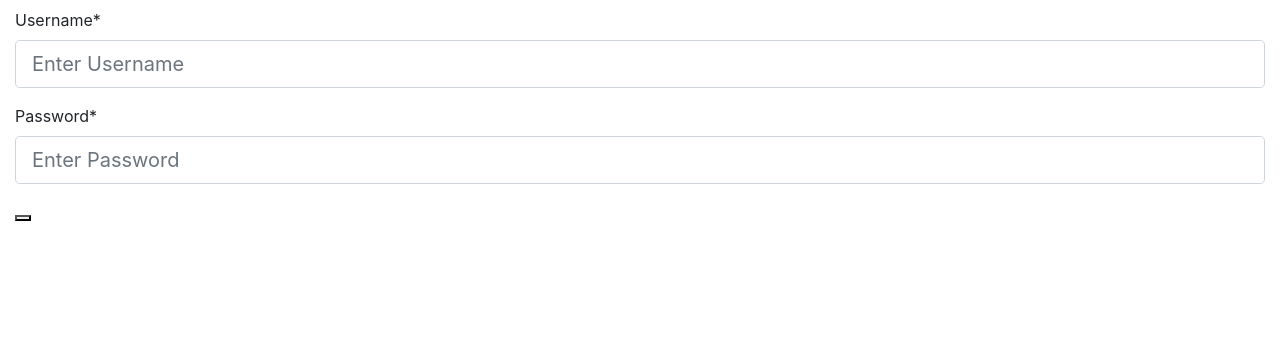
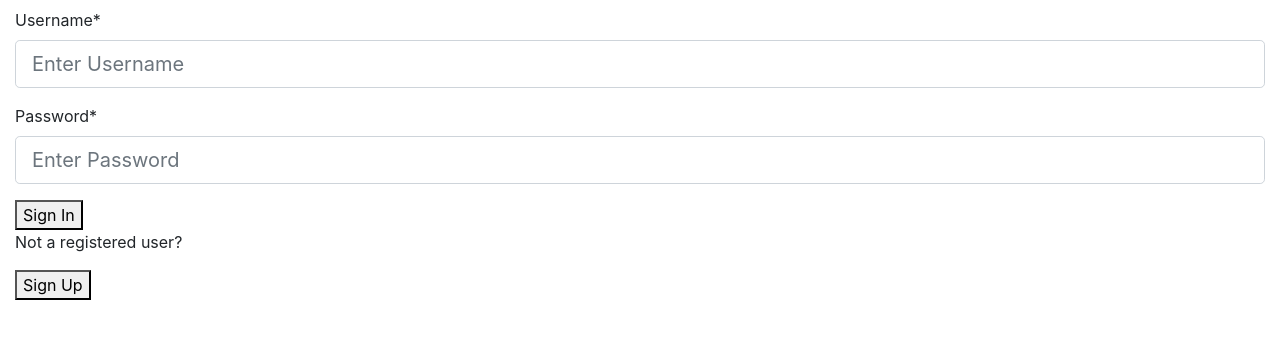
Before and after one commit to PiotrWojciechowski-dev/Loop, a Django app: page /signin/ in a window 1280 px wide. Shown: the part 133-472 px from the top of the page. Run offline with Django 3.2, Linux system fonts and the light colour scheme; some libraries are stand-ins or nearby versions.

Commit message:
adding some links

```diff
--- a/user/templates/signin.html
+++ b/user/templates/signin.html
@@ -7,6 +7,8 @@
     {% csrf_token %}
     <p>{{ form | crispy }}</p>
     <p class="required text-danger"></p>
-    <button type="submit" class="custom-button"></button>
+    <button type="submit" class="custom-button">Sign In</button>
 </form>
+<p>Not a registered user? </p>
+<a href="{{'/signup'}}"><button type="submit" class="custom-button">Sign Up</button></a>
 {% endblock content %}
```
Also changed, not shown: profiles/migrations/0011_auto_20200305_1608.py (added).
